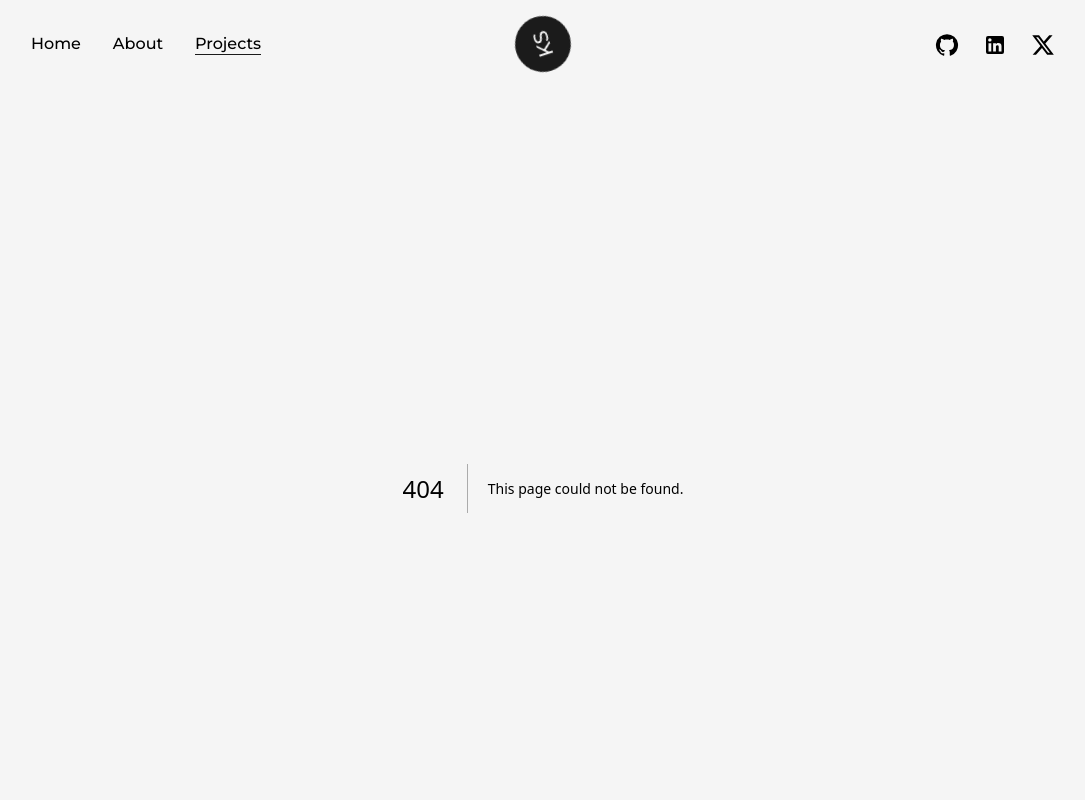
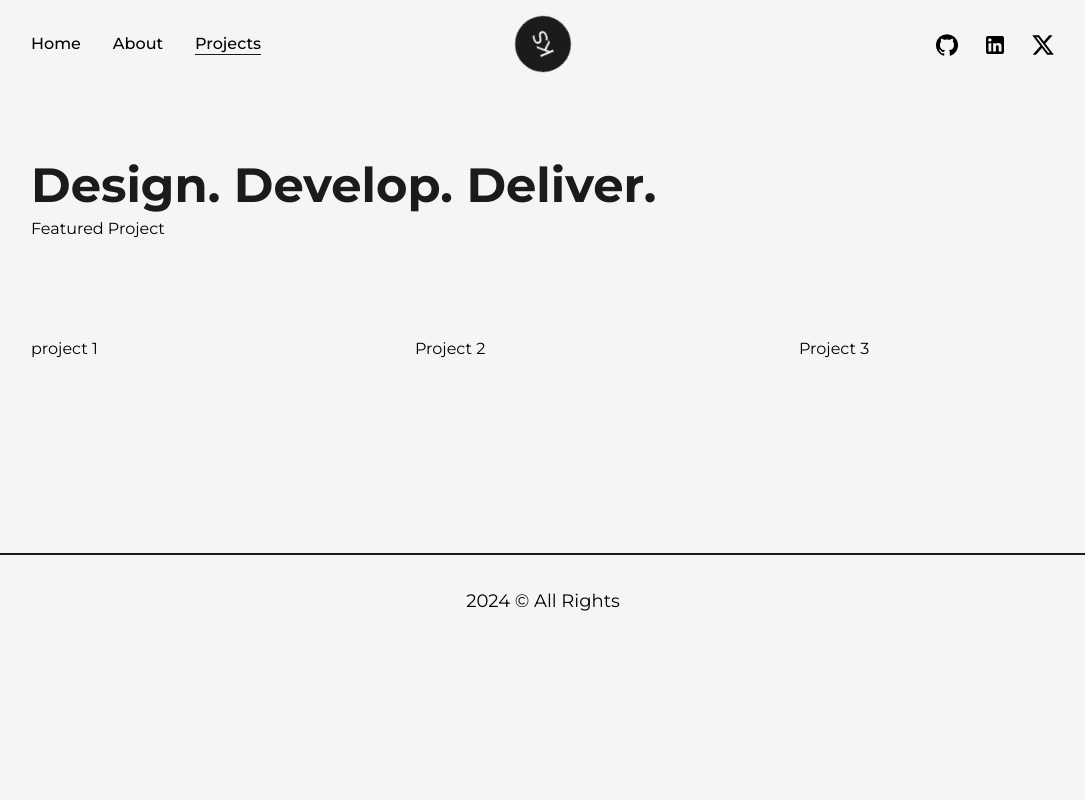
Before and after one commit to ksagar03/Portfolio, a Next.js app: page /projects in a window 1280 px wide. Before the commit this address had no page. Shown: the top 800 px of the page, without its empty margins (97-1182 px from the left). Built offline with nearby package versions, Linux system fonts and the light colour scheme.

Commit message:
Updates: added education section in about page

```diff
--- /dev/null
+++ b/src/pages/projects.js
@@ -0,0 +1,40 @@
+import React from 'react'
+import Head from 'next/head'
+import Layout from '@/components/Layout'
+import AnimatedText from '@/components/AnimatedText'
+
+const Projects = () => {
+  return (
+    <>
+    <Head>
+      <title>Projects Page</title>
+      <meta
+        name="description"
+        content="this page will be telling about my Projects which i have done"
+      />
+    </Head>
+    <main className='w-full mb-16 flex flex-col items-center justify-center'>
+      <Layout className='pt-16'>
+        <AnimatedText text="Design. Develop. Deliver." />
+        <div className='grid grid-cols-12 gap-24'>
+          <div className='col-span-12'>
+            Featured Project
+          </div>
+          <div className='col-span-4'>
+            project 1
+          </div>
+          <div className='col-span-4'>
+            Project 2
+          </div>
+          <div className='col-span-4'>
+            Project 3
+          </div>
+        </div>
+
+      </Layout>
+    </main>
+    </>
+  )
+}
+
+export default Projects
```
